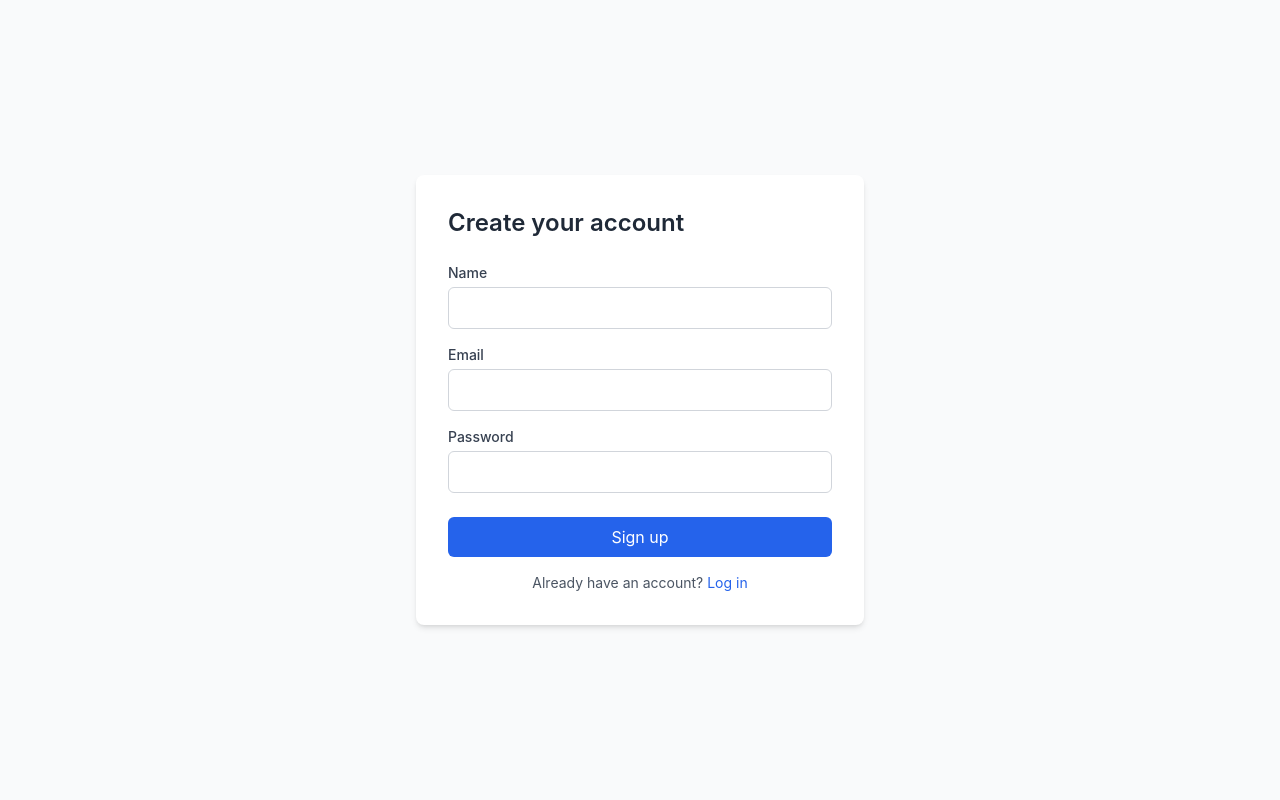
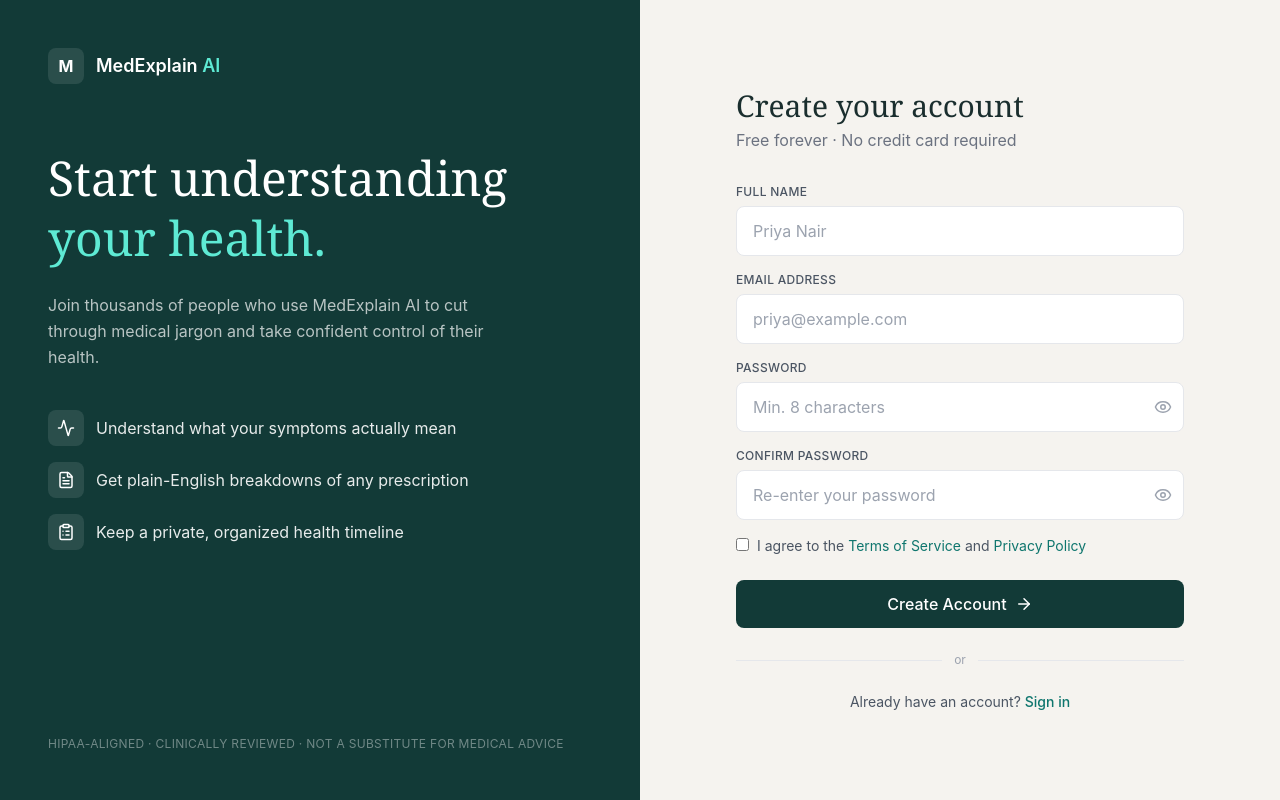
Before and after one commit to priya-dagar/MedExplain-AI, a React (Vite) app in the folder frontend/: page /register in a window 1280 px wide. Built offline with nearby package versions, Linux system fonts and the light colour scheme.

Commit message:
Redesign Login and Register pages to match Figma design

```diff
--- a/frontend/package.json
+++ b/frontend/package.json
@@ -11,6 +11,7 @@
   "dependencies": {
     "axios": "^1.18.1",
     "leaflet": "^1.9.4",
+    "lucide-react": "^1.25.0",
     "react": "^18.3.1",
     "react-dom": "^18.3.1",
     "react-leaflet": "^4.2.1",
--- a/frontend/src/pages/Login.tsx
+++ b/frontend/src/pages/Login.tsx
@@ -1,13 +1,14 @@
 import { useState, FormEvent } from "react";
 import { useNavigate, Link } from "react-router-dom";
+import { Eye, EyeOff, Activity, FileText, ClipboardList, ArrowRight } from "lucide-react";
 import { useAuth } from "../context/AuthContext";
 
 export default function Login() {
   const [email, setEmail] = useState("");
   const [password, setPassword] = useState("");
+  const [showPassword, setShowPassword] = useState(false);
   const [error, setError] = useState("");
   const [isSubmitting, setIsSubmitting] = useState(false);
-
   const { login } = useAuth();
   const navigate = useNavigate();
 
@@ -26,51 +27,125 @@ export default function Login() {
   };
 
   return (
-    <div className="flex items-center justify-center min-h-screen bg-gray-50">
-      <form onSubmit={handleSubmit} className="bg-white p-8 rounded-lg shadow-md w-full max-w-md">
-        <h1 className="text-2xl font-semibold mb-6 text-gray-800">Log in to MedExplain AI</h1>
+    <div className="flex min-h-screen">
+      {/* Left panel */}
+      <div className="hidden lg:flex lg:w-1/2 bg-[#123a37] text-white flex-col justify-between p-12">
+        <div>
+          <div className="flex items-center gap-3 mb-16">
+            <div className="w-9 h-9 rounded-lg bg-white/10 flex items-center justify-center font-bold">M</div>
+            <span className="text-lg font-semibold">
+              MedExplain <span className="text-teal-300">AI</span>
+            </span>
+          </div>
+          <h1 className="text-5xl font-serif leading-tight mb-2">
+            Your health,<br />
+            <span className="text-teal-300">explained.</span>
+          </h1>
+          <p className="mt-6 text-white/70 max-w-md leading-relaxed">
+            An AI companion that translates medical complexity into plain
+            language — so you can make informed decisions about your own
+            health.
+          </p>
+          <div className="mt-10 space-y-4">
+            <div className="flex items-center gap-3">
+              <div className="w-9 h-9 rounded-lg bg-white/10 flex items-center justify-center">
+                <Activity size={18} />
+              </div>
+              <span className="text-white/90">Understand what your symptoms actually mean</span>
+            </div>
+            <div className="flex items-center gap-3">
+              <div className="w-9 h-9 rounded-lg bg-white/10 flex items-center justify-center">
+                <FileText size={18} />
+              </div>
+              <span className="text-white/90">Get plain-English breakdowns of any prescription</span>
+            </div>
+            <div className="flex items-center gap-3">
+              <div className="w-9 h-9 rounded-lg bg-white/10 flex items-center justify-center">
+                <ClipboardList size={18} />
+              </div>
+              <span className="text-white/90">Keep a private, organized health timeline</span>
+            </div>
+          </div>
+        </div>
+        <p className="text-xs text-white/40 tracking-wide">
+          HIPAA-ALIGNED &middot; CLINICALLY REVIEWED &middot; NOT A SUBSTITUTE FOR MEDICAL ADVICE
+        </p>
+      </div>
+
+      {/* Right panel */}
+      <div className="flex-1 flex items-center justify-center bg-[#f5f3ef] px-6">
+        <form onSubmit={handleSubmit} className="w-full max-w-md">
+          <h2 className="text-3xl font-serif text-[#1a2e2e] mb-1">Welcome back</h2>
+          <p className="text-gray-500 mb-8">Sign in to your MedExplain AI account</p>
 
           {error && (
-          <div className="mb-4 p-3 bg-red-50 text-red-700 rounded text-sm">{error}</div>
+            <div className="mb-4 p-3 bg-red-50 text-red-700 rounded-lg text-sm">{error}</div>
           )}
 
           <div className="mb-4">
-          <label className="block text-sm font-medium text-gray-700 mb-1">Email</label>
+            <label className="block text-xs font-medium tracking-wide text-gray-600 mb-1.5">
+              EMAIL ADDRESS
+            </label>
             <input
               type="email"
               value={email}
               onChange={(e) => setEmail(e.target.value)}
+              placeholder="priya@example.com"
               required
-            className="w-full px-3 py-2 border border-gray-300 rounded-md focus:outline-none focus:ring-2 focus:ring-blue-500"
+              className="w-full px-4 py-3 rounded-lg border border-gray-200 bg-white focus:outline-none focus:ring-2 focus:ring-[#123a37]/30"
             />
           </div>
 
-        <div className="mb-6">
-          <label className="block text-sm font-medium text-gray-700 mb-1">Password</label>
+          <div className="mb-2">
+            <div className="flex justify-between items-center mb-1.5">
+              <label className="block text-xs font-medium tracking-wide text-gray-600">
+                PASSWORD
+              </label>
+              <Link to="/forgot-password" className="text-xs text-teal-700 hover:underline">
+                Forgot password?
+              </Link>
+            </div>
+            <div className="relative">
               <input
-            type="password"
+                type={showPassword ? "text" : "password"}
                 value={password}
                 onChange={(e) => setPassword(e.target.value)}
                 required
-            className="w-full px-3 py-2 border border-gray-300 rounded-md focus:outline-none focus:ring-2 focus:ring-blue-500"
+                className="w-full px-4 py-3 rounded-lg border border-gray-200 bg-white focus:outline-none focus:ring-2 focus:ring-[#123a37]/30"
               />
+              <button
+                type="button"
+                onClick={() => setShowPassword((s) => !s)}
+                className="absolute right-3 top-1/2 -translate-y-1/2 text-gray-400"
+              >
+                {showPassword ? <EyeOff size={18} /> : <Eye size={18} />}
+              </button>
+            </div>
           </div>
 
           <button
             type="submit"
             disabled={isSubmitting}
-          className="w-full bg-blue-600 text-white py-2 rounded-md hover:bg-blue-700 disabled:opacity-50"
+            className="w-full mt-6 bg-[#123a37] text-white py-3 rounded-lg font-medium flex items-center justify-center gap-2 hover:bg-[#0e2f2c] disabled:opacity-50 transition"
           >
-          {isSubmitting ? "Logging in..." : "Log in"}
+            {isSubmitting ? "Signing in..." : "Sign in"}
+            {!isSubmitting && <ArrowRight size={18} />}
           </button>
 
-        <p className="mt-4 text-sm text-gray-600 text-center">
+          <div className="flex items-center gap-3 my-6">
+            <div className="flex-1 h-px bg-gray-200" />
+            <span className="text-xs text-gray-400">or</span>
+            <div className="flex-1 h-px bg-gray-200" />
+          </div>
+
+          <p className="text-center text-sm text-gray-600">
             Don't have an account?{" "}
-          <Link to="/register" className="text-blue-600 hover:underline">
-            Sign up
+            <Link to="/register" className="text-teal-700 font-medium hover:underline">
+              Sign up free
             </Link>
           </p>
         </form>
       </div>
+    </div>
   );
 }
--- a/frontend/src/pages/Register.tsx
+++ b/frontend/src/pages/Register.tsx
@@ -1,20 +1,34 @@
 import { useState, FormEvent } from "react";
 import { useNavigate, Link } from "react-router-dom";
+import { Eye, EyeOff, Activity, FileText, ClipboardList, ArrowRight } from "lucide-react";
 import { useAuth } from "../context/AuthContext";
 
 export default function Register() {
   const [name, setName] = useState("");
   const [email, setEmail] = useState("");
   const [password, setPassword] = useState("");
+  const [confirmPassword, setConfirmPassword] = useState("");
+  const [showPassword, setShowPassword] = useState(false);
+  const [showConfirmPassword, setShowConfirmPassword] = useState(false);
+  const [agreedToTerms, setAgreedToTerms] = useState(false);
   const [error, setError] = useState("");
   const [isSubmitting, setIsSubmitting] = useState(false);
-
   const { signup } = useAuth();
   const navigate = useNavigate();
 
   const handleSubmit = async (e: FormEvent) => {
     e.preventDefault();
     setError("");
+
+    if (password !== confirmPassword) {
+      setError("Passwords do not match.");
+      return;
+    }
+    if (!agreedToTerms) {
+      setError("Please agree to the Terms of Service and Privacy Policy.");
+      return;
+    }
+
     setIsSubmitting(true);
     try {
       await signup({ name, email, password });
@@ -27,63 +41,177 @@ export default function Register() {
   };
 
   return (
-    <div className="flex items-center justify-center min-h-screen bg-gray-50">
-      <form onSubmit={handleSubmit} className="bg-white p-8 rounded-lg shadow-md w-full max-w-md">
-        <h1 className="text-2xl font-semibold mb-6 text-gray-800">Create your account</h1>
+    <div className="flex min-h-screen">
+      {/* Left panel */}
+      <div className="hidden lg:flex lg:w-1/2 bg-[#123a37] text-white flex-col justify-between p-12">
+        <div>
+          <div className="flex items-center gap-3 mb-16">
+            <div className="w-9 h-9 rounded-lg bg-white/10 flex items-center justify-center font-bold">M</div>
+            <span className="text-lg font-semibold">
+              MedExplain <span className="text-teal-300">AI</span>
+            </span>
+          </div>
+          <h1 className="text-5xl font-serif leading-tight mb-2">
+            Start understanding<br />
+            <span className="text-teal-300">your health.</span>
+          </h1>
+          <p className="mt-6 text-white/70 max-w-md leading-relaxed">
+            Join thousands of people who use MedExplain AI to cut through
+            medical jargon and take confident control of their health.
+          </p>
+          <div className="mt-10 space-y-4">
+            <div className="flex items-center gap-3">
+              <div className="w-9 h-9 rounded-lg bg-white/10 flex items-center justify-center">
+                <Activity size={18} />
+              </div>
+              <span className="text-white/90">Understand what your symptoms actually mean</span>
+            </div>
+            <div className="flex items-center gap-3">
+              <div className="w-9 h-9 rounded-lg bg-white/10 flex items-center justify-center">
+                <FileText size={18} />
+              </div>
+              <span className="text-white/90">Get plain-English breakdowns of any prescription</span>
+            </div>
+            <div className="flex items-center gap-3">
+              <div className="w-9 h-9 rounded-lg bg-white/10 flex items-center justify-center">
+                <ClipboardList size={18} />
+              </div>
+              <span className="text-white/90">Keep a private, organized health timeline</span>
+            </div>
+          </div>
+        </div>
+        <p className="text-xs text-white/40 tracking-wide">
+          HIPAA-ALIGNED &middot; CLINICALLY REVIEWED &middot; NOT A SUBSTITUTE FOR MEDICAL ADVICE
+        </p>
+      </div>
+
+      {/* Right panel */}
+      <div className="flex-1 flex items-center justify-center bg-[#f5f3ef] px-6 py-10">
+        <form onSubmit={handleSubmit} className="w-full max-w-md">
+          <h2 className="text-3xl font-serif text-[#1a2e2e] mb-1">Create your account</h2>
+          <p className="text-gray-500 mb-8">Free forever &middot; No credit card required</p>
 
           {error && (
-          <div className="mb-4 p-3 bg-red-50 text-red-700 rounded text-sm">{error}</div>
+            <div className="mb-4 p-3 bg-red-50 text-red-700 rounded-lg text-sm">{error}</div>
           )}
 
           <div className="mb-4">
-          <label className="block text-sm font-medium text-gray-700 mb-1">Name</label>
+            <label className="block text-xs font-medium tracking-wide text-gray-600 mb-1.5">
+              FULL NAME
+            </label>
             <input
               type="text"
               value={name}
               onChange={(e) => setName(e.target.value)}
+              placeholder="Priya Nair"
               required
-            className="w-full px-3 py-2 border border-gray-300 rounded-md focus:outline-none focus:ring-2 focus:ring-blue-500"
+              className="w-full px-4 py-3 rounded-lg border border-gray-200 bg-white focus:outline-none focus:ring-2 focus:ring-[#123a37]/30"
             />
           </div>
 
           <div className="mb-4">
-          <label className="block text-sm font-medium text-gray-700 mb-1">Email</label>
+            <label className="block text-xs font-medium tracking-wide text-gray-600 mb-1.5">
+              EMAIL ADDRESS
+            </label>
             <input
               type="email"
               value={email}
               onChange={(e) => setEmail(e.target.value)}
+              placeholder="priya@example.com"
               required
-            className="w-full px-3 py-2 border border-gray-300 rounded-md focus:outline-none focus:ring-2 focus:ring-blue-500"
+              className="w-full px-4 py-3 rounded-lg border border-gray-200 bg-white focus:outline-none focus:ring-2 focus:ring-[#123a37]/30"
             />
           </div>
 
-        <div className="mb-6">
-          <label className="block text-sm font-medium text-gray-700 mb-1">Password</label>
+          <div className="mb-4">
+            <label className="block text-xs font-medium tracking-wide text-gray-600 mb-1.5">
+              PASSWORD
+            </label>
+            <div className="relative">
               <input
-            type="password"
+                type={showPassword ? "text" : "password"}
                 value={password}
                 onChange={(e) => setPassword(e.target.value)}
+                placeholder="Min. 8 characters"
                 required
                 minLength={8}
-            className="w-full px-3 py-2 border border-gray-300 rounded-md focus:outline-none focus:ring-2 focus:ring-blue-500"
+                className="w-full px-4 py-3 rounded-lg border border-gray-200 bg-white focus:outline-none focus:ring-2 focus:ring-[#123a37]/30"
               />
+              <button
+                type="button"
+                onClick={() => setShowPassword((s) => !s)}
+                className="absolute right-3 top-1/2 -translate-y-1/2 text-gray-400"
+              >
+                {showPassword ? <EyeOff size={18} /> : <Eye size={18} />}
+              </button>
             </div>
+          </div>
+
+          <div className="mb-4">
+            <label className="block text-xs font-medium tracking-wide text-gray-600 mb-1.5">
+              CONFIRM PASSWORD
+            </label>
+            <div className="relative">
+              <input
+                type={showConfirmPassword ? "text" : "password"}
+                value={confirmPassword}
+                onChange={(e) => setConfirmPassword(e.target.value)}
+                placeholder="Re-enter your password"
+                required
+                className="w-full px-4 py-3 rounded-lg border border-gray-200 bg-white focus:outline-none focus:ring-2 focus:ring-[#123a37]/30"
+              />
+              <button
+                type="button"
+                onClick={() => setShowConfirmPassword((s) => !s)}
+                className="absolute right-3 top-1/2 -translate-y-1/2 text-gray-400"
+              >
+                {showConfirmPassword ? <EyeOff size={18} /> : <Eye size={18} />}
+              </button>
+            </div>
+          </div>
+
+          <label className="flex items-start gap-2 mb-6 cursor-pointer">
+            <input
+              type="checkbox"
+              checked={agreedToTerms}
+              onChange={(e) => setAgreedToTerms(e.target.checked)}
+              className="mt-0.5"
+            />
+            <span className="text-sm text-gray-600">
+              I agree to the{" "}
+              <Link to="/terms" className="text-teal-700 hover:underline">
+                Terms of Service
+              </Link>{" "}
+              and{" "}
+              <Link to="/privacy" className="text-teal-700 hover:underline">
+                Privacy Policy
+              </Link>
+            </span>
+          </label>
 
           <button
             type="submit"
             disabled={isSubmitting}
-          className="w-full bg-blue-600 text-white py-2 rounded-md hover:bg-blue-700 disabled:opacity-50"
+            className="w-full bg-[#123a37] text-white py-3 rounded-lg font-medium flex items-center justify-center gap-2 hover:bg-[#0e2f2c] disabled:opacity-50 transition"
           >
-          {isSubmitting ? "Creating account..." : "Sign up"}
+            {isSubmitting ? "Creating account..." : "Create Account"}
+            {!isSubmitting && <ArrowRight size={18} />}
           </button>
 
-        <p className="mt-4 text-sm text-gray-600 text-center">
+          <div className="flex items-center gap-3 my-6">
+            <div className="flex-1 h-px bg-gray-200" />
+            <span className="text-xs text-gray-400">or</span>
+            <div className="flex-1 h-px bg-gray-200" />
+          </div>
+
+          <p className="text-center text-sm text-gray-600">
             Already have an account?{" "}
-          <Link to="/login" className="text-blue-600 hover:underline">
-            Log in
+            <Link to="/login" className="text-teal-700 font-medium hover:underline">
+              Sign in
             </Link>
           </p>
         </form>
       </div>
+    </div>
   );
 }
```
Also changed, not shown: 1 other file (tests, documents, lock files or other folders). Lines whose indentation alone changed are shown as unchanged.
